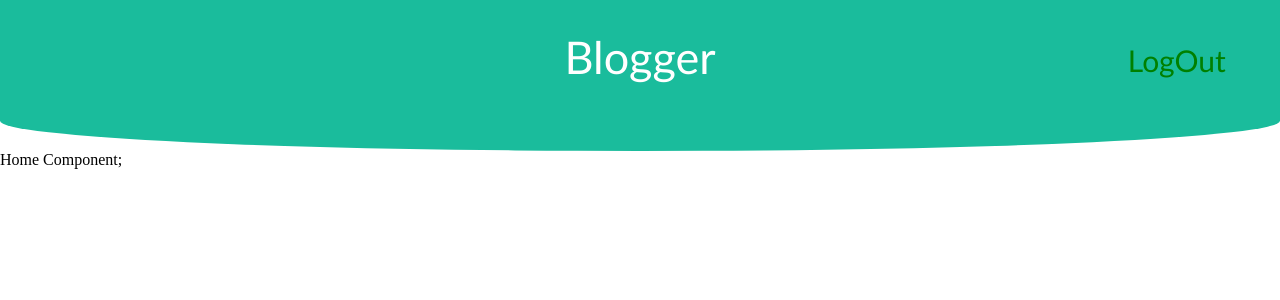
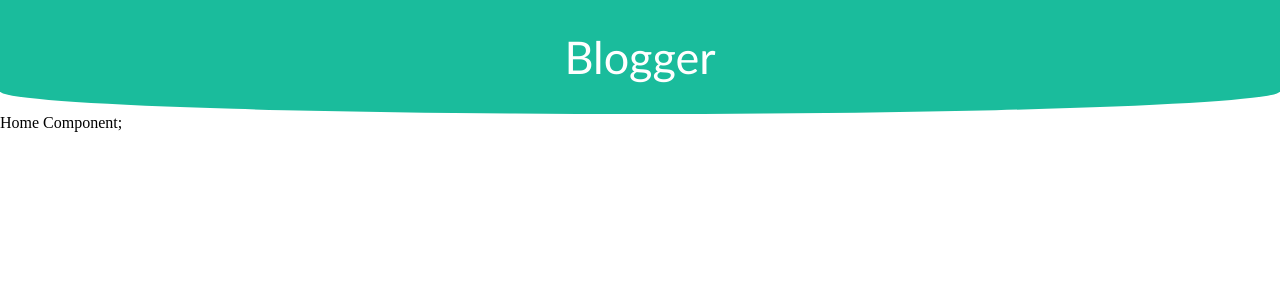
Before and after one commit to snehaljha/Blogger, a React (Create React App) app in the folder blogger/: page / in a window 1280 px wide. Shown: the top 300 px of the page. Built offline with nearby package versions, Linux system fonts and the light colour scheme.

Commit message:
header and logout alignment fix

```diff
--- a/blogger/src/Assets/Styles/header.css
+++ b/blogger/src/Assets/Styles/header.css
@@ -4,10 +4,11 @@
   background: #1abc9c;
   color: white;
   font-size: 30px;
-
+  display: flex;
   border-bottom-left-radius: 50% 20%;
   border-bottom-right-radius: 50% 20%;
 }
+
 .heading{
   font-family: 'Gill Sans', 'Gill Sans MT', 'Calibri', 'Trebuchet MS', sans-serif;
   font-size: 45px;
@@ -19,8 +20,6 @@
    font-family: 'Gill Sans', 'Gill Sans MT', 'Calibri', 'Trebuchet MS', sans-serif;
    text-decoration: none;
    font-size: 30px;
-   top: -42px;
-   left: 44%;
 }
 
 a:link {
@@ -41,3 +40,7 @@ a:hover {
   background-color: transparent;
   text-decoration: none;
 }
+
+.spacer {
+  width: 6rem;
+}
--- a/blogger/src/Components/Header.js
+++ b/blogger/src/Components/Header.js
@@ -2,13 +2,23 @@ import "../Assets/Styles/header.css";
 
 
 const Header = (props) => {
-  // const display = {
-  //   color : 'red',
-  // };
+  const displayStyle = {
+    display: props.user === undefined ? 'none' : 'block'
+  };
+
+  const justifyStyle = {
+    justifyContent: props.user === undefined ? 'center' : 'space-between'
+  };
+
+  const logOut = () => {
+    props.updateUser(undefined);
+  };
+
     return(
-      <div className="header">
+      <div className="header" style={justifyStyle}>
+        <div className="spacer" style={displayStyle}></div>
         <div className='heading'>Blogger</div>
-        <a href="/auth" className = 'logout'>LogOut</a>
+        <div className = 'logout' style={displayStyle} onClick={logOut}>LogOut</div>
 
     </div>
     )
```
Lines whose indentation alone changed are shown as unchanged.
